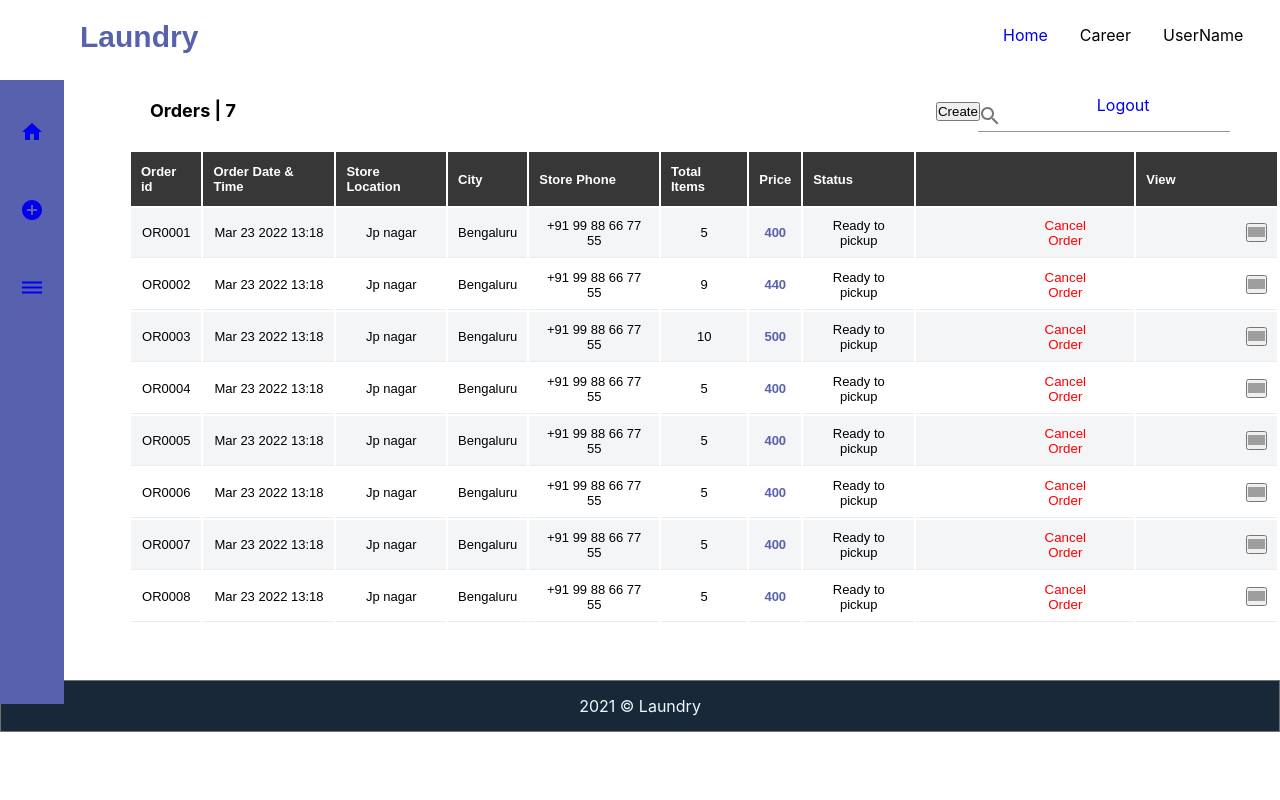
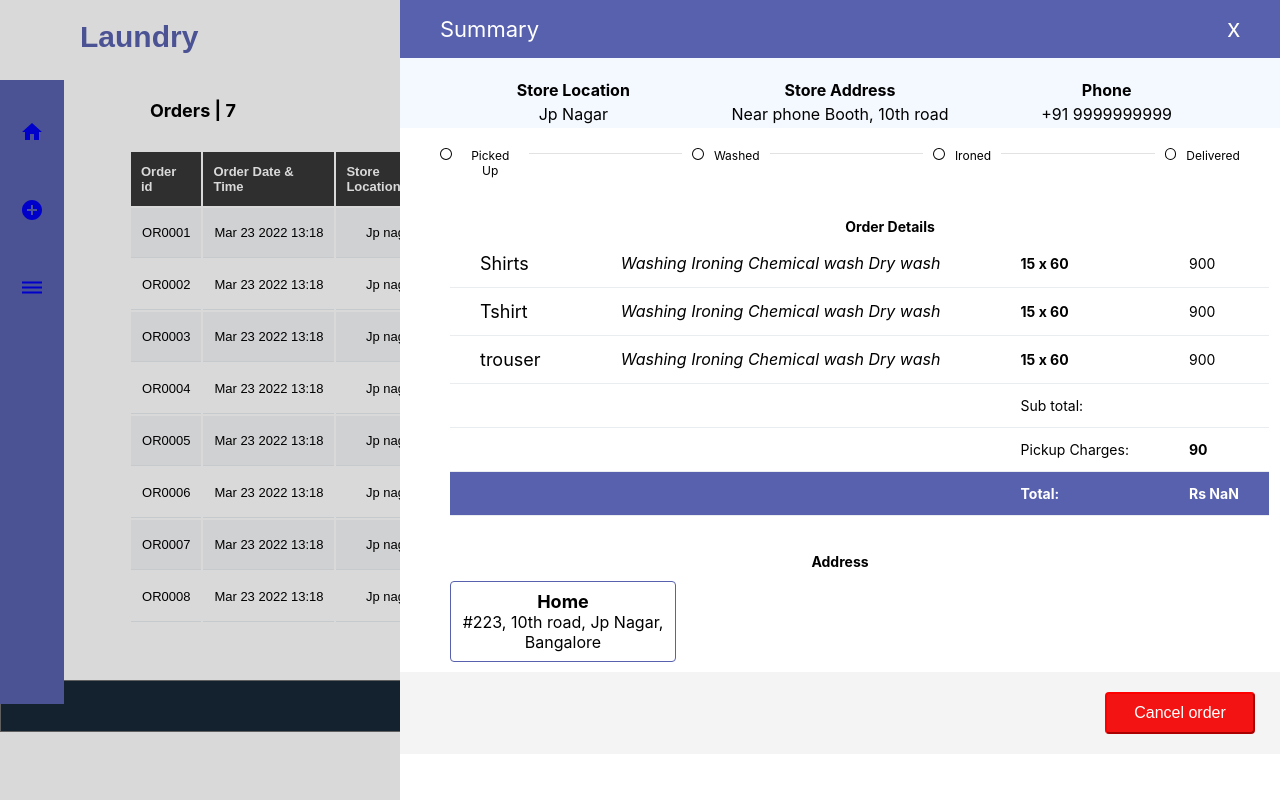
Before and after one commit to ibrajkhan/Laundry_service, a React (Create React App) app in the folder client/: page /orders in a window 1280 px wide. Both pictures are taken after a click on the button 1256 px from the left and 232 px from the top of the page. Built offline with nearby package versions, Linux system fonts and the light colour scheme; grey boxes are pictures that could not be loaded.

Commit message:
changes on popups

```diff
--- a/client/src/components/Orders/productListCreating.jsx
+++ b/client/src/components/Orders/productListCreating.jsx
@@ -91,6 +91,10 @@ function ProductListing() {
     setConfirm(!confirm)
   }
 
+  const handleClick=()=>{
+    toggleSummary()
+  }
+
 
   return (
     <div className="table-content">
@@ -117,12 +121,12 @@ function ProductListing() {
       </table>
       <div className="bootom-button">
         <button className="cancel">Cancel</button>
-        <button className="proceed" onClick={()=>toggleSummary()}>Proceed</button>
+        <button className="proceed" onClick={handleClick}>Proceed</button>
       </div>
 
       {isSummaryOpen && <SummaryOrder order={orders} confirmPopup={toggleConfirm} summaryPopup={toggleSummary}/>}
 
-      {confirm && <OrderConfirm handleClick={toggleConfirm}/>}
+      {confirm && <OrderConfirm orderPopup={toggleConfirm}/>}
 
 
 
--- a/client/src/components/Summary/Confirmation.jsx
+++ b/client/src/components/Summary/Confirmation.jsx
@@ -7,7 +7,7 @@ import tick from "../images/tickorder.png"
 function OrderConfirm(props) {
     console.log("inside  confirmation popup");
     const goToOrders=()=>{
-      props.handleClick()
+      props.orderPopup()
     }
 
   return (
--- a/client/src/components/Summary/SummaryOrder.jsx
+++ b/client/src/components/Summary/SummaryOrder.jsx
@@ -141,7 +141,7 @@ function SummaryOrder(props) {
           <div className="summary__footer">
             <button
               className="submit__button"
-              onClick={()=>handleClick}
+              onClick={handleClick}
             >
               Confirm
             </button>
--- a/client/src/components/existingOrders/SummaryPastOrder.jsx
+++ b/client/src/components/existingOrders/SummaryPastOrder.jsx
@@ -85,7 +85,7 @@ function Summary(props) {
             <div className='summary__box'>
                 <div className='summary__header'>
                     Summary
-                    <button className='summary__btn__close' onClick={props.handleSummary()}>x</button>
+                    <button className='summary__btn__close' onClick={props.handleSummary}>x</button>
                 </div>
                 <div className='summary__storeinfo'>
                     <div className='store__detail'>
@@ -216,7 +216,7 @@ function Summary(props) {
 
                 <div className='summary__footer'>
 
-                    <button className="cancel__button" onClick={()=>handleClick}>Cancel order</button>
+                    <button className="cancel__button" onClick={handleClick}>Cancel order</button>
                 </div>
 
 
--- a/client/src/components/existingOrders/existingOrders.jsx
+++ b/client/src/components/existingOrders/existingOrders.jsx
@@ -110,6 +110,9 @@ const ExistingOrders = () => {
   const toggleSummary =()=>{
     setIsSummaryOpen(!isSummaryOpen)
   }
+  const handleClick=()=>{
+    toggleSummary()
+  }
   const count = 7;
   const tableHeadings = [
     "Order id",
@@ -170,7 +173,7 @@ const ExistingOrders = () => {
                         </button>
                       </td>
                       <td>
-                        <button onClick={()=>setIsSummaryOpen(true)}><img className="view" src={eye}  alt="view"></img></button>
+                        <button onClick={handleClick}><img className="view" src={eye}  alt="view"></img></button>
                       </td>
                     </tr>
 
@@ -179,8 +182,9 @@ const ExistingOrders = () => {
               </tbody>
             </table>
           </div>
+
+          {isSummaryOpen && <Summary order={products} handleSummary={toggleSummary} handleAlert={toggleAlert} />}
           {alertIsOpen && <Alert handleClose={toggleAlert}/>}
-          {isSummaryOpen && <Summary order={products} handleSummary={toggleSummary} handleAlert={toggleAlert} />}
 
         </div>
       </div>
```
